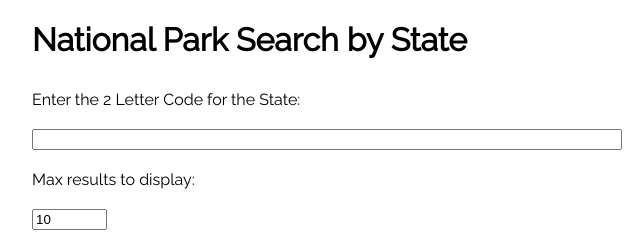
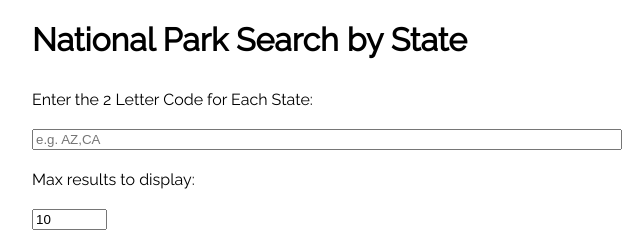
Before and after one commit to mmbmf1/nps-app, a plain HTML site: page index.html in a window 1280 px wide. Shown: the top 240 px of the page, 308-948 px from the left. Drawn offline with nearby package versions, Linux system fonts and the light colour scheme.

Commit message:
updated index.html

```diff
--- a/index.html
+++ b/index.html
@@ -11,8 +11,8 @@
         <div class="container">
             <h1>National Park Search by State</h1>
             <form id="js-form">
-                <label for="state-park-search">Enter the 2 Letter Code for the State:</label>
-                <input type="text" name="state-park-search" id="js-state-park-search" maxlength="2" required>
+                <label for="state-park-search">Enter the 2 Letter Code for Each State:</label>
+                <input type="text" name="state-park-search" id="js-state-park-search" placeholder="e.g. AZ,CA" required>
                 <label for="max-results">Max results to display:</label>
                 <input type="number" name="max-results" id="js-max-results" value="10">
                 <input type="submit" value="Search">
```
